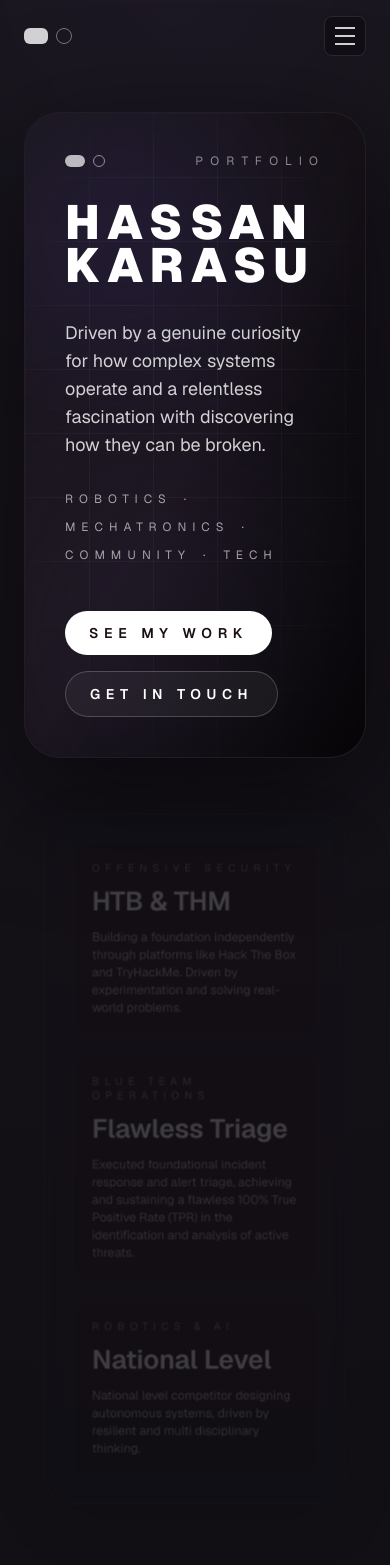
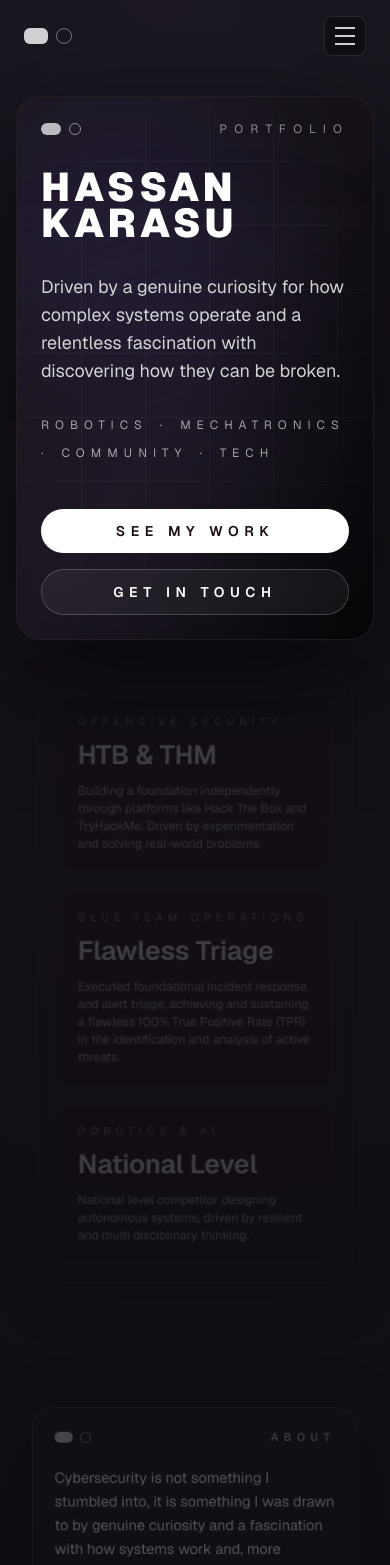
Before and after one commit to dev-760/portfolio, a Next.js app: page / in a window 390 px wide. Shown: the top 1565 px of the page. Built offline with nearby package versions, Linux system fonts and the light colour scheme.

Commit message:
mobile compatibility

```diff
--- a/src/components/Achievements.tsx
+++ b/src/components/Achievements.tsx
@@ -21,11 +21,11 @@ const Achievements = () => {
           whileHover={{ x: 5 }}
           className="flex flex-col gap-1 py-4 text-sm text-white/80 first:pt-0 last:pb-0"
         >
-          <div className="flex items-center justify-between">
+          <div className="flex items-start sm:items-center justify-between gap-4">
             <h3 className="text-base font-semibold text-white">
               {achievement.title}
             </h3>
-            <span className="text-[0.6rem] uppercase tracking-[0.5em] text-white/30">
+            <span className="text-[0.6rem] uppercase tracking-[0.5em] text-white/30 shrink-0">
               Honor
             </span>
           </div>
--- a/src/components/Experience.tsx
+++ b/src/components/Experience.tsx
@@ -10,11 +10,11 @@ const Experience = () => {
         {experience.map((exp, index) => (
           <div key={index} className="space-y-4">
             <div className="space-y-1">
-              <div className="flex justify-between items-baseline gap-4">
-                <p className="text-2xl font-semibold text-white">
+              <div className="flex flex-col sm:flex-row sm:items-baseline sm:justify-between gap-1 sm:gap-4">
+                <p className="text-xl sm:text-2xl font-semibold text-white">
                   {exp.role}
                 </p>
-                <p className="text-sm text-white/60 shrink-0">
+                <p className="text-xs sm:text-sm text-white/60 shrink-0">
                   {exp.dates}
                 </p>
               </div>
--- a/src/components/Hero.tsx
+++ b/src/components/Hero.tsx
@@ -42,7 +42,7 @@ const Hero = () => {
         scale,
         y,
       }}
-      className="relative overflow-hidden rounded-[36px] border border-white/5 bg-[#161117]/95 p-10 text-white shadow-[0_35px_120px_rgba(5,2,8,0.65)] will-change-transform"
+      className="relative overflow-hidden rounded-[24px] sm:rounded-[36px] border border-white/5 bg-[#161117]/95 p-6 sm:p-10 text-white shadow-[0_35px_120px_rgba(5,2,8,0.65)] will-change-transform"
     >
       <div className="absolute inset-0 z-0">
         {/* Subtle Tech Grid Background */}
@@ -81,7 +81,7 @@ const Hero = () => {
           </div>
           <span>Portfolio</span>
         </div>
-        <div className="text-[clamp(3rem,8vw,6rem)] font-black uppercase leading-[0.9] tracking-[0.15em] text-white">
+        <div className="text-[clamp(2.5rem,8vw,6rem)] font-black uppercase leading-[0.9] tracking-[0.1em] sm:tracking-[0.15em] text-white">
           {profile.name.split(" ").map((part) => (
             <span key={part} className="block">
               {part}
@@ -98,10 +98,10 @@ const Hero = () => {
           <span>·</span>
           <span>Tech</span>
         </div>
-        <div className="relative z-10 flex flex-wrap gap-4 mt-4">
+        <div className="relative z-10 flex flex-col sm:flex-row flex-wrap gap-4 mt-4">
           <button
             onClick={() => scrollToSection("experience")}
-            className="group relative overflow-hidden rounded-full bg-white px-6 py-3 text-sm font-semibold uppercase tracking-[0.4em] text-[#1a0f14] transition-all hover:scale-105"
+            className="group w-full sm:w-auto relative overflow-hidden rounded-full bg-white px-6 py-3 text-sm font-semibold uppercase tracking-[0.4em] text-[#1a0f14] transition-all hover:scale-105"
           >
             <span className="relative z-10">see my work</span>
             <div className="absolute inset-0 z-0 h-full w-full bg-gradient-to-r from-white via-[#e2d5ff] to-white opacity-0 transition-opacity duration-300 group-hover:opacity-100" />
@@ -109,7 +109,7 @@ const Hero = () => {
           </button>
           <button
             onClick={() => scrollToSection("contact")}
-            className="rounded-full border border-white/20 bg-white/5 px-6 py-3 text-sm font-semibold uppercase tracking-[0.4em] text-white backdrop-blur-md transition-all hover:border-white/50 hover:bg-white/10"
+            className="w-full sm:w-auto rounded-full border border-white/20 bg-white/5 px-6 py-3 text-sm font-semibold uppercase tracking-[0.4em] text-white backdrop-blur-md transition-all hover:border-white/50 hover:bg-white/10 text-center"
           >
             get in touch
           </button>
--- a/src/components/Highlights.tsx
+++ b/src/components/Highlights.tsx
@@ -34,7 +34,7 @@ const Highlights = () => {
     <motion.section
       ref={sectionRef}
       style={{ opacity, scale, y }}
-      className="grid gap-6 rounded-[32px] border border-white/10 bg-[#151019]/70 p-8 shadow-[0_20px_70px_rgba(4,0,10,0.5)] backdrop-blur will-change-transform lg:grid-cols-3"
+      className="grid gap-6 rounded-[24px] sm:rounded-[32px] border border-white/10 bg-[#151019]/70 p-6 sm:p-8 shadow-[0_20px_70px_rgba(4,0,10,0.5)] backdrop-blur text-white will-change-transform md:grid-cols-3"
     >
       {profile.homeHighlights.map((highlight, index) => (
         <motion.article
--- a/src/components/Layout.tsx
+++ b/src/components/Layout.tsx
@@ -14,8 +14,8 @@ const Layout = ({ navbar, children }: LayoutProps) => {
         <div className="absolute inset-0 bg-[radial-gradient(circle_at_top,_rgba(255,255,255,0.08),_transparent_60%)]" />
       </div>
       {navbar}
-      <div className="relative mx-auto max-w-6xl px-6 pt-28 pb-[60vh]">
-        <main className="space-y-10">{children}</main>
+      <div className="relative mx-auto max-w-6xl px-4 sm:px-6 pt-24 sm:pt-28 pb-32 sm:pb-[60vh]">
+        <main className="space-y-6 sm:space-y-10">{children}</main>
       </div>
     </div>
   );
--- a/src/components/Section.tsx
+++ b/src/components/Section.tsx
@@ -54,7 +54,7 @@ const Section = ({
         scale,
         y,
       }}
-      className="relative overflow-hidden rounded-[32px] border border-white/10 bg-[#151019]/90 p-8 text-white shadow-[0_25px_90px_rgba(4,0,10,0.55)] will-change-transform"
+      className="relative overflow-hidden rounded-[24px] sm:rounded-[32px] border border-white/10 bg-[#151019]/90 p-6 sm:p-8 text-white shadow-[0_25px_90px_rgba(4,0,10,0.55)] will-change-transform"
     >
       <motion.div
         className="pointer-events-none absolute -right-10 top-1/2 h-48 w-48 -translate-y-1/2 rounded-full bg-[#7b5dff]/15 blur-[120px]"
--- a/src/components/Volunteering.tsx
+++ b/src/components/Volunteering.tsx
@@ -10,7 +10,7 @@ const Volunteering = () => {
         <p className="text-xs uppercase tracking-[0.5em] text-white/40">
           {volunteering.organization}
         </p>
-        <p className="text-2xl font-semibold text-white">
+        <p className="text-xl sm:text-2xl font-semibold text-white">
           {volunteering.role}
         </p>
         <p className="text-sm text-white/60">{volunteering.dates}</p>
```
